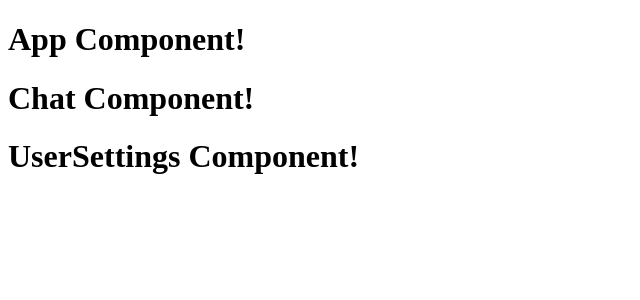
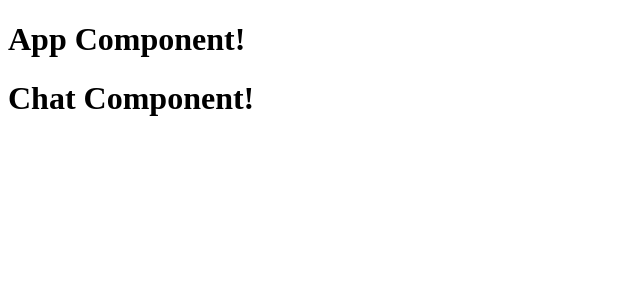
Before and after one commit to adhirchakravarti/socket-io-chat-app, a React app: page /chat in a window 1280 px wide. Shown: the top 300 px of the page, without its empty margins (0-640 px from the left). Built offline with nearby package versions, Linux system fonts and the light colour scheme.

Commit message:
feat: added some basic routes /chat and /settings

```diff
--- a/src/components/App/index.tsx
+++ b/src/components/App/index.tsx
@@ -1,5 +1,5 @@
 import React from "react";
-import {BrowserRouter as Router} from "react-router-dom";
+import {BrowserRouter as Router, Switch, Route, Redirect} from "react-router-dom";
 import Chat from "../Chat";
 import UserSettings from "../UserSettings";
 
@@ -7,8 +7,13 @@ function App(): JSX.Element {
     return (
         <Router>
             <h1>App Component!</h1>
-            <Chat />
-            <UserSettings />
+            <Switch>
+                <Route path="/" exact>
+                    <Redirect to="/chat" />
+                </Route>
+                <Route path="/chat" component={Chat} />
+                <Route path="/settings" component={UserSettings} />
+            </Switch>
         </Router>
     );
 }
--- a/webpack.config.ts
+++ b/webpack.config.ts
@@ -38,6 +38,9 @@ module.exports = {
     },
     mode,
     devtool,
+    devServer: {
+        historyApiFallback: true
+    },
     module: {
         rules: [
             {
```
